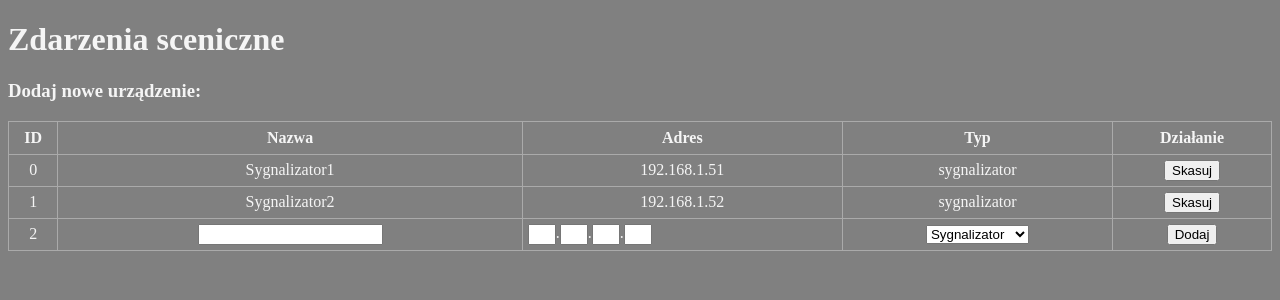
After one commit to AntekRylke/Stage-Action-Manager, a Flask app: page /newclient in a window 1280 px wide. The commit adds this page. Shown: the top 300 px of the page. Run offline with Flask 2, Linux system fonts and the light colour scheme.

Commit message:
initial commit

```diff
--- a/Flask/main.py
+++ b/Flask/main.py
@@ -6,7 +6,7 @@ import csv
 import webbrowser
 import requests
 # Import bibliotek do wystawienia serwera HTTP
-from flask import Flask, render_template, request
+from flask import Flask, render_template, request, redirect
 
 # Deklaracja funkcji prostego zapytania HTTP
 def send_request(*args, **kwargs):
@@ -17,10 +17,16 @@ def send_request(*args, **kwargs):
    #webbrowser.open_new_tab(*args)
    return
 
-# Odczytaj do zmiennej dane urządzeń klienckich z pliku
+# Odczytaj do zmiennej (zagnieżdżony dict) dane urządzeń klienckich z pliku
 def read_csv(path: str) -> dict:
    with open(path, mode='rt', newline='') as csv_file:
-      return {klucz: wartosc for klucz, wartosc in enumerate(csv.DictReader(csv_file))}
+      return {key: valute for key, valute in enumerate(csv.DictReader(csv_file))}
+
+# Dodaj nową linię do plikiu
+#def append_csv(path: str, new_client: str[]):
+#   with open(path, mode='a', newline='') as csv_file:
+#      return {}
+
 
 
 # Zapisz dane urządzeń klienckich w pliku
@@ -31,33 +37,26 @@ def write_csv(path: str, client_data):
       for row in client_data:
          writer.writerow(client_data[row])
 
+client_data = (read_csv('client_data.csv'))
+write_csv("client_data.csv", client_data)
+#print(client_data[0]["type"])
+#print(client_data[1].keys())
+##print(len(client_data))
 
-client_data = (read_csv('client_data.csv'))
-
-write_csv("client_data.csv", client_data)
-
-print(client_data[0]["type"])
-print(client_data[1].keys())
-# Wykonaj testowe połączenie z klientami
-for row in client_data:
-   try:
-      send_request("http://" + client_data[row]["IP"] + "/lcd", params={'params': 2})
-   except:
-      print("Nie udalo sie nawiazac polaczenia z " + client_data[row]["name"] + " pod adresem " + client_data[row]["IP"])
-      pass
-
+# Inicjalizacja serwera
 server = Flask(__name__)
 
+# Obsługa strony głównej
 @server.route('/', methods=['GET', 'POST'])
 def index():
    now = datetime.datetime.now()
    timeString = now.strftime("%Y-%m-%d %H:%M")
    templateData = {
       'title' : 'Obsługa zdarzeń scenicznych',
+      'client_data' : client_data,
       'time': timeString
       }
 
-# Obsługa strony głównej
    if request.method == 'POST':
       if request.form.get('gotowy') == "Gotowy?":
          try:
@@ -69,11 +68,52 @@ def index():
             send_request("http://192.168.1.51/lcd", params={'params': 1})
          except:
             return "Błąd połączenia!", 502
-
+      if request.form.get('Dodaj nowego klienta') == "Dodaj nowego klienta":
+         redirect('/newclient')
    return render_template('index.html', **templateData)
 
+# Obsługa wprowadzania nowych urządzeń klienckich
+@server.route('/newclient', methods=['GET', 'POST'])
+def newclient():
+   now = datetime.datetime.now()
+   timeString = now.strftime("%Y-%m-%d %H:%M")
+   client_number = len(client_data)
+   templateData = {
+      'title' : 'Dodawanie nowych urządzeń',
+      'client_data' : client_data,
+      'client_number' : client_number
+      }
 
+   newclient = []
+   newclient.append("3")
+   print(repr(client_number))
 
+   if request.method == 'POST':
+      if request.form.get('dodaj') == "Dodaj":
+         # inicjalizacja zmiennej, przechowującej informacje o nowym urządzeniu klienckim
+         newclient = []
+         newclient.append("3")
+         print(repr(client_number))
+         #newclient.append(str(len(client_data)))
+         #newclient("client_data.csv", )
+         #client_data[]["ID"] = len(client_data)
+         #client_data[len(client_data)]["name"] = request.form.get('name')
+         #client_data[len(client_data)]["IP"] = request.form.get('IP_1') # POPRAWIĆ!!!
+         #client_data[len(client_data)]["type"] = request.form.get('dropdown')
+         print(newclient)
+         write_csv("client_data.csv", client_data)
+         pass
+
+      redirect('/newclient')
+   return render_template('newclient.html', **templateData)
 
 if __name__ == "__main__":
    server.run(host='0.0.0.0', port=80, debug=True)
+
+   # Wykonaj testowe połączenie z klientami
+for row in client_data:
+   try:
+      send_request("http://" + client_data[row]["IP"] + "/lcd", params={'params': 2})
+   except:
+      print("Nie udalo sie nawiazac polaczenia z " + client_data[row]["name"] + " pod adresem " + client_data[row]["IP"])
+      pass
--- a/Flask/static/style.css
+++ b/Flask/static/style.css
@@ -19,7 +19,19 @@ td {
     text-align: center;
     padding: 5px;
 }
-
+.ip input{
+    float:left;
+    width: 20px;
+    flex-direction: row;
+    display: flex;
+}
+.ip {
+    float: left;
+    flex-direction: row;
+    display: flex;
+}
 .form {
-    margin-top: 20px;
+    margin-top: 20pt;
+    flex-direction: row;
+    display: flex;
 }
--- /dev/null
+++ b/Flask/templates/newclient.html
@@ -0,0 +1,55 @@
+{% extends 'base.html' %}
+
+{% block head %}
+<title>{{ title }}</title>
+{% endblock %}
+
+{% block body %}
+<h1>Zdarzenia sceniczne</h1>
+
+    <h3>Dodaj nowe urządzenie:</h3>
+   <table>
+    <tr>
+        <th>ID</th>
+		<th>Nazwa</th>
+        <th>Adres</th>
+        <th>Typ</th>
+        <th>Działanie</th>
+    </tr>
+    {% for row in client_data.values() %}
+        <tr>
+		  <td>{{ row['ID'] }}</td>
+		  <td>{{ row['name'] }}</td>
+          <td>{{ row['IP'] }}</td>
+          <td>{{ row['type'] }}</td>
+		  <td><form action="/" method="POST">
+            <input type="submit" value="Skasuj" name="skasuj"></form>
+        </tr>
+		{% endfor %}
+		<tr>
+			<td>{{ client_number }}</td>
+			<td><form action="/newclient" method="POST">
+				<input type="text" value="" name="name"></form></td>
+			<td><div class="ip">
+				<form action="/newclient" method="POST">
+				<input type="text" value="" name="IP_1"></form>.
+				<form action="/newclient" method="POST">
+				<input type="text" value="" name="IP_2"></form>.
+				<form action="/newclient" method="POST">
+				<input type="text" value="" name="IP_3"></form>.
+				<form action="/newclient" method="POST">
+				<input type="text" value="" name="IP_4"></form></div></td>
+			<td><form>
+				<select name = "dropdown">
+				   <option value = "Sygnalizator" selected>Sygnalizator</option>
+				   <option value = "Elektrozamek">Elektrozamek</option>
+				   <option value = "Przekaźniki">Przekaźniki</option>
+				</select>
+			 </form></td>
+			 <td><form action="/newclient" method="POST">
+				<input type="submit" value="Dodaj" name="dodaj"></form></td>
+		</tr>
+
+    </table>
+
+{% endblock %}
```
Also changed, not shown: Flask/templates/index.html (+22 -7 lines).
